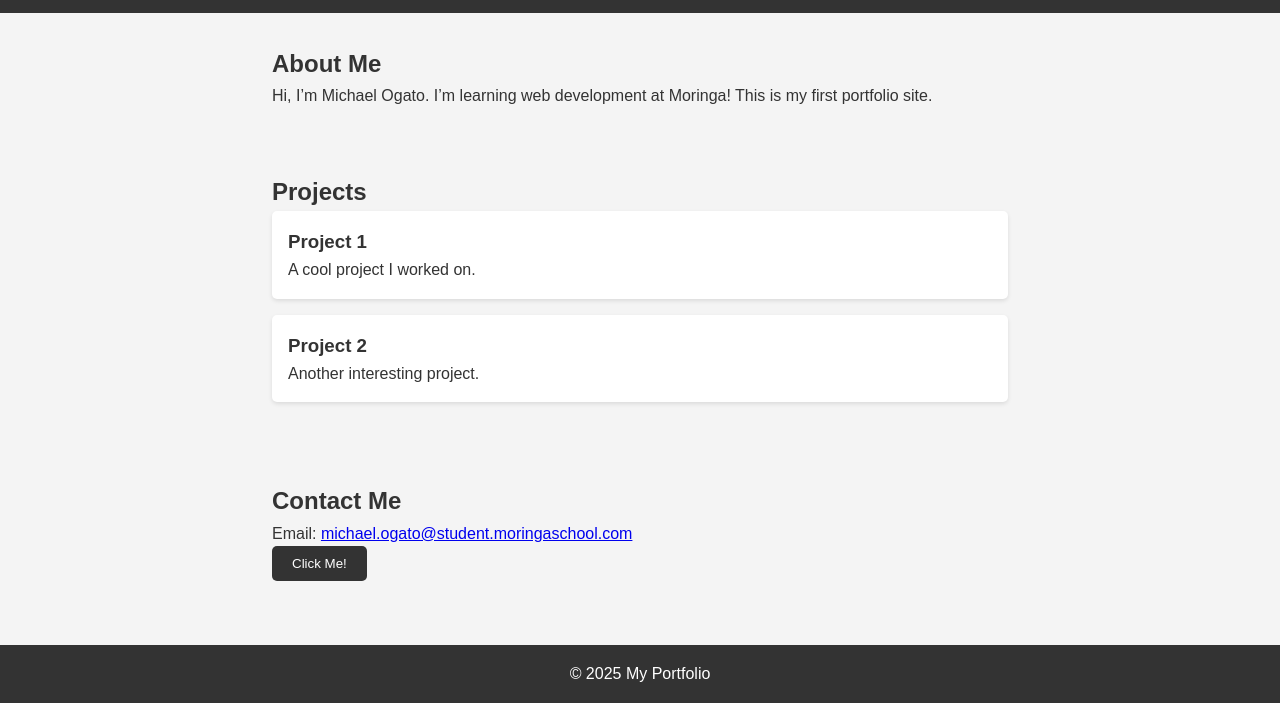
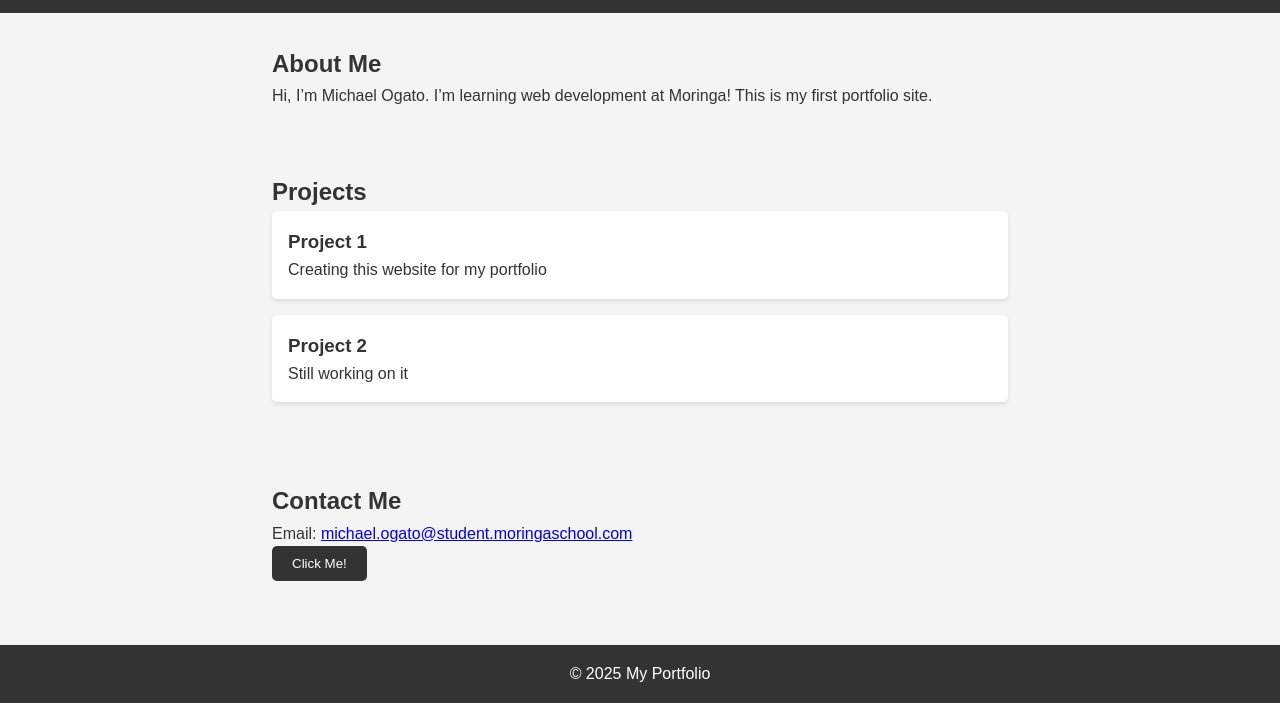
Before and after one commit to Mio254/my-personal-website, a plain HTML site: page index.html in a window 1280 px wide. Shown: the part 104-807 px from the top of the page. Drawn offline with Linux system fonts and the light colour scheme.

Commit message:
Added projects to html

```diff
--- a/index.html
+++ b/index.html
@@ -30,11 +30,11 @@
     <h2>Projects</h2>
     <div class="project">
       <h3>Project 1</h3>
-      <p>A cool project I worked on.</p>
+      <p>Creating this website for my portfolio</p>
     </div>
     <div class="project">
       <h3>Project 2</h3>
-      <p>Another interesting project.</p>
+      <p>Still working on it</p>
     </div>
   </section>
 
```
